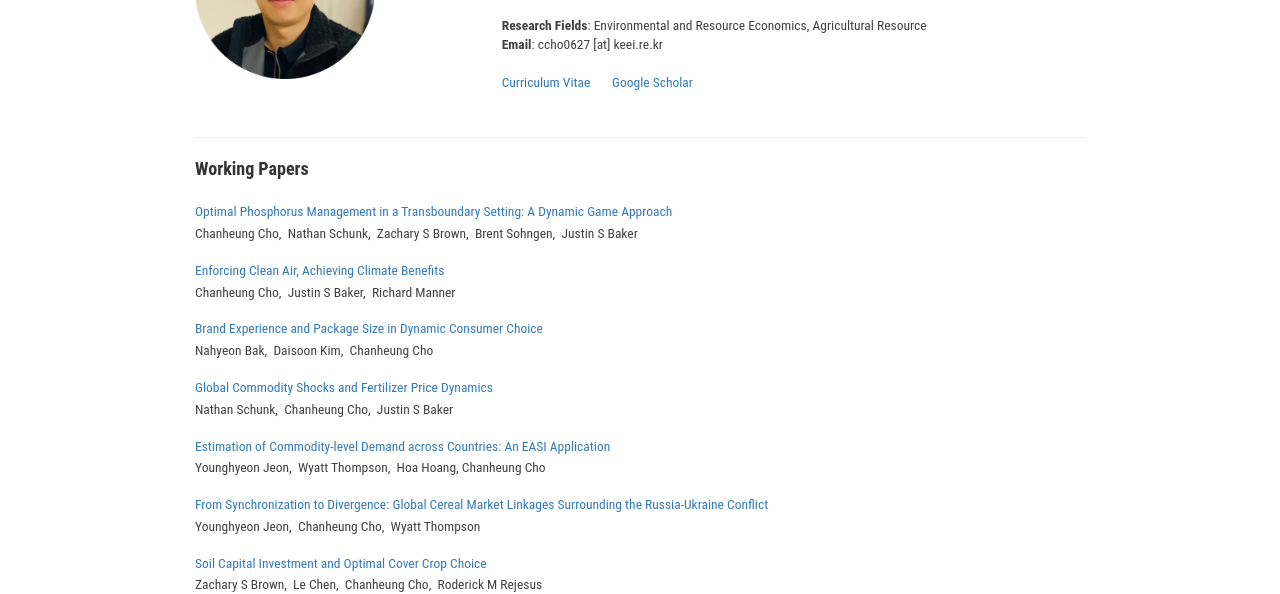
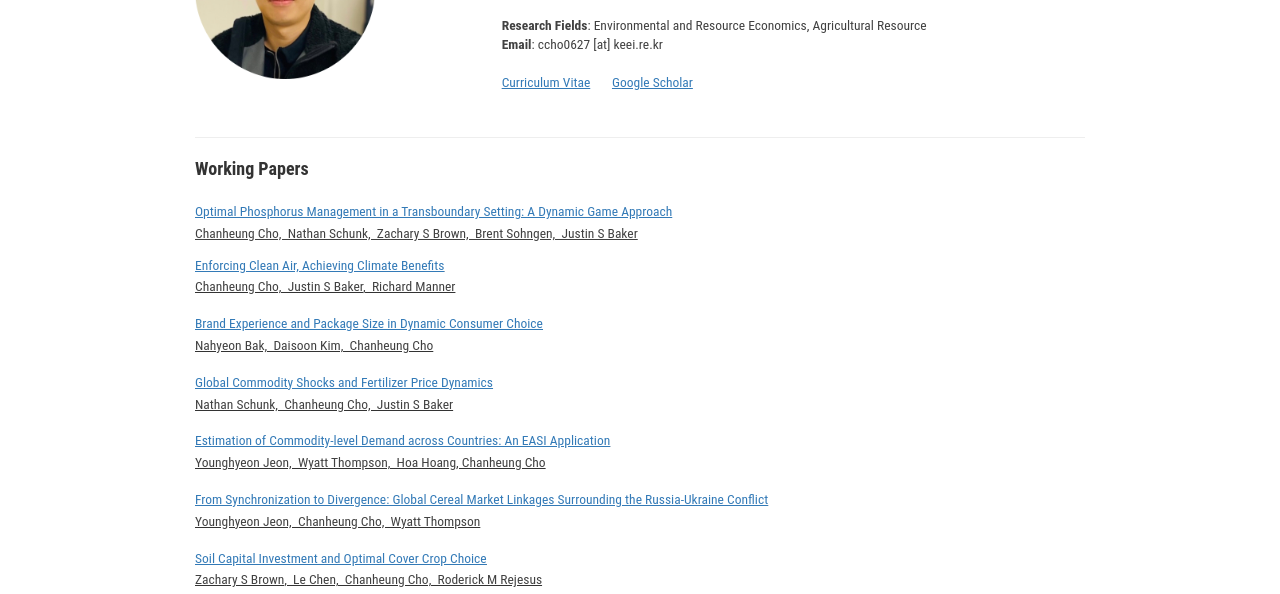
Before and after one commit to ChanheungCho/ChanheungCho.github.io, a plain HTML site: page index.html in a window 1280 px wide. Shown: the part 210-804 px from the top of the page. Drawn offline with nearby package versions, Linux system fonts and the light colour scheme.

Commit message:
Update index.html

```diff
--- a/index.html
+++ b/index.html
@@ -65,8 +65,8 @@
 		<strong>Email</strong>: ccho0627 [at] keei.re.kr</p>
 
 		<p style="margin-top:0.5cm;margin-bottom:-0.5cm;color:#414141;">
-			<a href="https://drive.google.com/file/d/1ogwYmXJu7IcGXCW11vWxJ-831BBwe2Ar/view" target="_blank">Curriculum Vitae</a>&nbsp;&nbsp;&nbsp;&nbsp;&nbsp;&nbsp;
-			<a href="https://scholar.google.com/citations?user=-6ybv-4AAAAJ&hl=en" target="_blank">Google Scholar</a></p>
+			<a href="https://drive.google.com/file/d/1ogwYmXJu7IcGXCW11vWxJ-831BBwe2Ar/view" target="_blank"><u>Curriculum Vitae</u></a>&nbsp;&nbsp;&nbsp;&nbsp;&nbsp;&nbsp;
+			<a href="https://scholar.google.com/citations?user=-6ybv-4AAAAJ&hl=en" target="_blank"><u>Google Scholar</u></a></p>
 		<br>
 		</div>
 	    </div>
@@ -78,37 +78,37 @@
 
 		<p style="margin-top:0.6cm;line-height:0.575cm;color:#414141;">
 			<a href="https://ageconsearch.umn.edu/record/360742?ln=en&v=pdf" target="_blank">
-			Optimal Phosphorus Management in a Transboundary Setting: A Dynamic Game Approach</a><br />
+			<u>Optimal Phosphorus Management in a Transboundary Setting: A Dynamic Game Approach</a><br />
 			Chanheung Cho,&nbsp;&nbsp;Nathan Schunk,&nbsp;&nbsp;Zachary S Brown,&nbsp;&nbsp;Brent Sohngen,&nbsp;&nbsp;Justin S Baker</p>
 
-		<p style="margin-top:0.4cm;line-height:0.575cm;color:#414141;">
+		<p style="margin-top:0cm;line-height:0.575cm;color:#414141;">
 			<a href="/assets/WP__Carbon_Emission___SDID.pdf" target="_blank">
-			Enforcing Clean Air, Achieving Climate Benefits</a><br />
+			<u>Enforcing Clean Air, Achieving Climate Benefits</u></a><br />
 			Chanheung Cho,&nbsp;&nbsp;Justin S Baker,&nbsp;&nbsp;Richard Manner</p>
 
 		<p style="margin-top:0.4cm;line-height:0.575cm;color:#414141;">
 			<a href="https://drive.google.com/file/d/1XMJp-7CMe5-_OtTxJnfFRa48qUd3NNva/view" target="_blank">
-			Brand Experience and Package Size in Dynamic Consumer Choice</a><br />
+			<u>Brand Experience and Package Size in Dynamic Consumer Choice</u></a><br />
 			Nahyeon Bak,&nbsp;&nbsp;Daisoon Kim,&nbsp;&nbsp;Chanheung Cho</p>
 
 		<p style="margin-top:0.4cm;line-height:0.575cm;color:#414141;">
 			<a href="https://ageconsearch.umn.edu/record/404318/?v=pdf" target="_blank">
-			Global Commodity Shocks and Fertilizer Price Dynamics</a><br />
+			<u>Global Commodity Shocks and Fertilizer Price Dynamics</u></a><br />
 			Nathan Schunk,&nbsp;&nbsp;Chanheung Cho,&nbsp;&nbsp;Justin S Baker</p>
 
 		<p style="margin-top:0.4cm;line-height:0.575cm;color:#414141;">
 			<a href="" target="_blank">
-			Estimation of Commodity-level Demand across Countries: An EASI Application</a><br />
+			<u>Estimation of Commodity-level Demand across Countries: An EASI Application</u></a><br />
 			Younghyeon Jeon,&nbsp;&nbsp;Wyatt Thompson,&nbsp;&nbsp;Hoa Hoang, Chanheung Cho</p>
 
 		<p style="margin-top:0.4cm;line-height:0.575cm;color:#414141;">
 			<a href="https://papers.ssrn.com/sol3/papers.cfm?abstract_id=7569900" target="_blank">
-			From Synchronization to Divergence: Global Cereal Market Linkages Surrounding the Russia-Ukraine Conflict</a><br />
+			<u>From Synchronization to Divergence: Global Cereal Market Linkages Surrounding the Russia-Ukraine Conflict</u></a><br />
 			Younghyeon Jeon,&nbsp;&nbsp;Chanheung Cho,&nbsp;&nbsp;Wyatt Thompson</p>
 
 		<p style="margin-top:0.4cm;line-height:0.575cm;color:#414141;">
 			<a href="https://ageconsearch.umn.edu/record/404397/?v=pdf" target="_blank">
-			Soil Capital Investment and Optimal Cover Crop Choice</a><br />
+			<u>Soil Capital Investment and Optimal Cover Crop Choice</u></a><br />
 			Zachary S Brown,&nbsp;&nbsp;Le Chen,&nbsp;&nbsp;Chanheung Cho,&nbsp;&nbsp;Roderick M Rejesus</p>
 		<br>
 		<hr>
```
